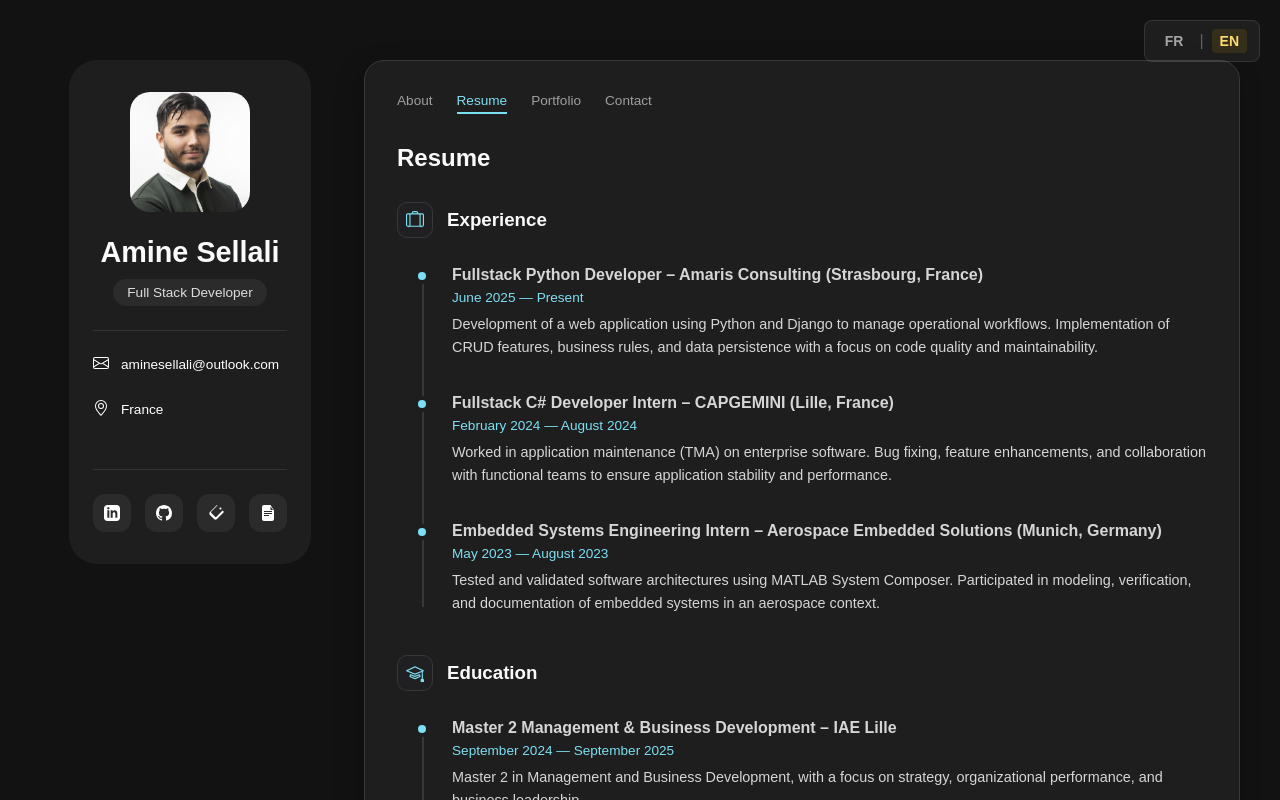
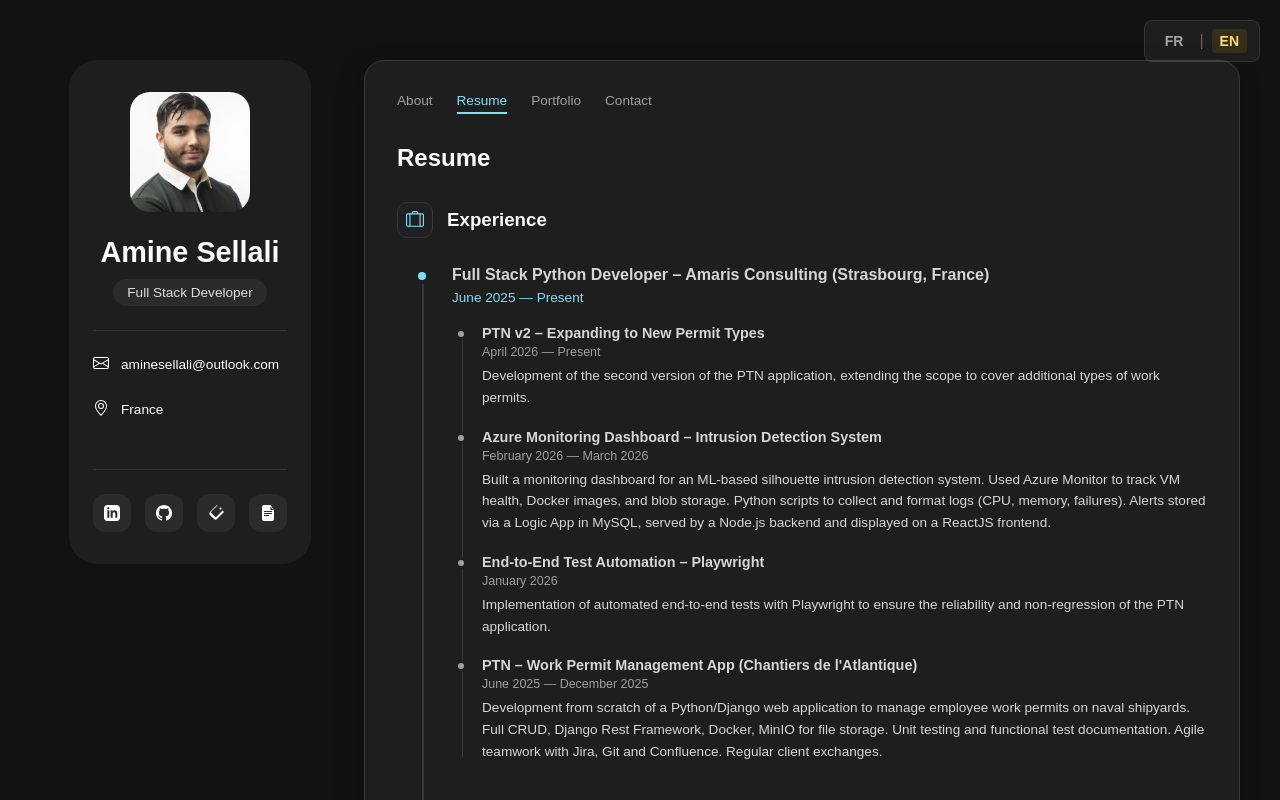
Before and after one commit to amine-sellali/portfolio, a React (Vite) app: page /resume in a window 1280 px wide. Shown: the top 800 px of the page. Built offline with nearby package versions, Linux system fonts and the light colour scheme.

Commit message:
detail experiences

```diff
--- a/src/pages/Resume.jsx
+++ b/src/pages/Resume.jsx
@@ -26,9 +26,29 @@ function Resume() {
                             {t("resume.experience.job1.title")}
                         </h4>
                         <span>{t("resume.experience.job1.period")}</span>
-                        <p className="timeline-text">
-                            {t("resume.experience.job1.description")}
-                        </p>
+
+                        <ul className="sub-timeline-list">
+                            <li className="sub-timeline-item">
+                                <h5 className="sub-timeline-item-title">{t("resume.experience.job1.sub4.title")}</h5>
+                                <span>{t("resume.experience.job1.sub4.period")}</span>
+                                <p className="sub-timeline-text">{t("resume.experience.job1.sub4.description")}</p>
+                            </li>
+                            <li className="sub-timeline-item">
+                                <h5 className="sub-timeline-item-title">{t("resume.experience.job1.sub3.title")}</h5>
+                                <span>{t("resume.experience.job1.sub3.period")}</span>
+                                <p className="sub-timeline-text">{t("resume.experience.job1.sub3.description")}</p>
+                            </li>
+                            <li className="sub-timeline-item">
+                                <h5 className="sub-timeline-item-title">{t("resume.experience.job1.sub2.title")}</h5>
+                                <span>{t("resume.experience.job1.sub2.period")}</span>
+                                <p className="sub-timeline-text">{t("resume.experience.job1.sub2.description")}</p>
+                            </li>
+                            <li className="sub-timeline-item">
+                                <h5 className="sub-timeline-item-title">{t("resume.experience.job1.sub1.title")}</h5>
+                                <span>{t("resume.experience.job1.sub1.period")}</span>
+                                <p className="sub-timeline-text">{t("resume.experience.job1.sub1.description")}</p>
+                            </li>
+                        </ul>
                     </li>
 
                     <li className="timeline-item">
--- a/src/styles/resume.css
+++ b/src/styles/resume.css
@@ -115,6 +115,66 @@
 
 .timeline-text {
     font-size: 0.9rem;
+    line-height: 1.6;
+    color: var(--light-gray);
+}
+
+/* ============================= */
+/* SUB-TIMELINE                  */
+/* ============================= */
+
+.sub-timeline-list {
+    position: relative;
+    list-style: none;
+    padding: 0;
+    margin: 20px 0 0 30px;
+}
+
+.sub-timeline-list::before {
+    content: "";
+    position: absolute;
+    left: -20px;
+    top: 6px;
+    bottom: 6px;
+    width: 1px;
+    background: var(--jet);
+}
+
+.sub-timeline-item {
+    position: relative;
+}
+
+.sub-timeline-item:not(:last-child) {
+    margin-bottom: 20px;
+}
+
+.sub-timeline-item::before {
+    content: "";
+    position: absolute;
+    left: -24px;
+    top: 6px;
+    width: 6px;
+    height: 6px;
+    background: var(--light-gray-70);
+    border-radius: 50%;
+    box-shadow: 0 0 0 3px var(--eerie-black-2);
+}
+
+.sub-timeline-item-title {
+    font-size: 0.9rem;
+    margin-bottom: 4px;
+    font-weight: 600;
+}
+
+.sub-timeline-list span {
+    display: block;
+    margin-bottom: 6px;
+    font-size: 0.78rem;
+    color: var(--light-gray-70);
+}
+
+.sub-timeline-text {
+    font-size: 0.85rem;
     line-height: 1.6;
     color: var(--light-gray);
 }
--- a/src/translations/translations.js
+++ b/src/translations/translations.js
@@ -36,9 +36,29 @@ export const translations = {
             experience: {
                 title: "Experience",
                 job1: {
-                    title: "Fullstack Python Developer – Amaris Consulting (Strasbourg, France)",
+                    title: "Full Stack Python Developer – Amaris Consulting (Strasbourg, France)",
                     period: "June 2025 — Present",
-                    description: "Development of a web application using Python and Django to manage operational workflows. Implementation of CRUD features, business rules, and data persistence with a focus on code quality and maintainability."
+                    description: "",
+                    sub1: {
+                        title: "PTN – Work Permit Management App (Chantiers de l'Atlantique)",
+                        period: "June 2025 — December 2025",
+                        description: "Development from scratch of a Python/Django web application to manage employee work permits on naval shipyards. Full CRUD, Django Rest Framework, Docker, MinIO for file storage. Unit testing and functional test documentation. Agile teamwork with Jira, Git and Confluence. Regular client exchanges."
+                    },
+                    sub2: {
+                        title: "End-to-End Test Automation – Playwright",
+                        period: "January 2026",
+                        description: "Implementation of automated end-to-end tests with Playwright to ensure the reliability and non-regression of the PTN application."
+                    },
+                    sub3: {
+                        title: "Azure Monitoring Dashboard – Intrusion Detection System",
+                        period: "February 2026 — March 2026",
+                        description: "Built a monitoring dashboard for an ML-based silhouette intrusion detection system. Used Azure Monitor to track VM health, Docker images, and blob storage. Python scripts to collect and format logs (CPU, memory, failures). Alerts stored via a Logic App in MySQL, served by a Node.js backend and displayed on a ReactJS frontend."
+                    },
+                    sub4: {
+                        title: "PTN v2 – Expanding to New Permit Types",
+                        period: "April 2026 — Present",
+                        description: "Development of the second version of the PTN application, extending the scope to cover additional types of work permits."
+                    }
                 },
                 job2: {
                     title: "Fullstack C# Developer Intern – CAPGEMINI (Lille, France)",
@@ -154,7 +174,27 @@ export const translations = {
                 job1: {
                     title: "Développeur Full Stack Python – Amaris Consulting (Strasbourg, France)",
                     period: "Juin 2025 — Présent",
-                    description: "Développement d'une application web utilisant Python et Django pour gérer les flux opérationnels. Implémentation de fonctionnalités CRUD, règles métier et persistance des données avec un accent sur la qualité du code et la maintenabilité."
+                    description: "",
+                    sub1: {
+                        title: "PTN – Application de gestion des permis de travail (Chantiers de l'Atlantique)",
+                        period: "Juin 2025 — Décembre 2025",
+                        description: "Développement from scratch d'une application web Python/Django pour gérer les permis de travail des employés sur les chantiers navals. CRUD complet, Django Rest Framework, Docker, MinIO pour le stockage de fichiers. Rédaction de tests unitaires et de cahiers de tests fonctionnels. Travail en équipe Agile avec Jira, Git et Confluence. Échanges réguliers avec le client."
+                    },
+                    sub2: {
+                        title: "Automatisation des tests E2E – Playwright",
+                        period: "Janvier 2026",
+                        description: "Mise en place de tests end-to-end automatisés avec Playwright pour garantir le bon fonctionnement et la non-régression de l'application PTN."
+                    },
+                    sub3: {
+                        title: "Dashboard de monitoring Azure – Système de détection d'intrusion",
+                        period: "Février 2026 — Mars 2026",
+                        description: "Création d'un dashboard de monitoring pour un système de détection d'intrusion par analyse de silhouettes (Machine Learning). Azure Monitor pour surveiller la VM, les images Docker et les blobs. Scripts Python pour collecter et mettre en forme les logs (CPU, mémoire, dysfonctionnements). Alertes stockées via une Logic App en base MySQL, exposées par un backend Node.js et affichées sur un front ReactJS."
+                    },
+                    sub4: {
+                        title: "PTN v2 – Extension à de nouveaux types de permis",
+                        period: "Avril 2026 — Présent",
+                        description: "Développement de la version 2 de l'application PTN, avec élargissement du périmètre à de nouveaux types de permis de travail."
+                    }
                 },
                 job2: {
                     title: "Développeur Full Stack C# (Stage) – CAPGEMINI (Lille, France)",
```
